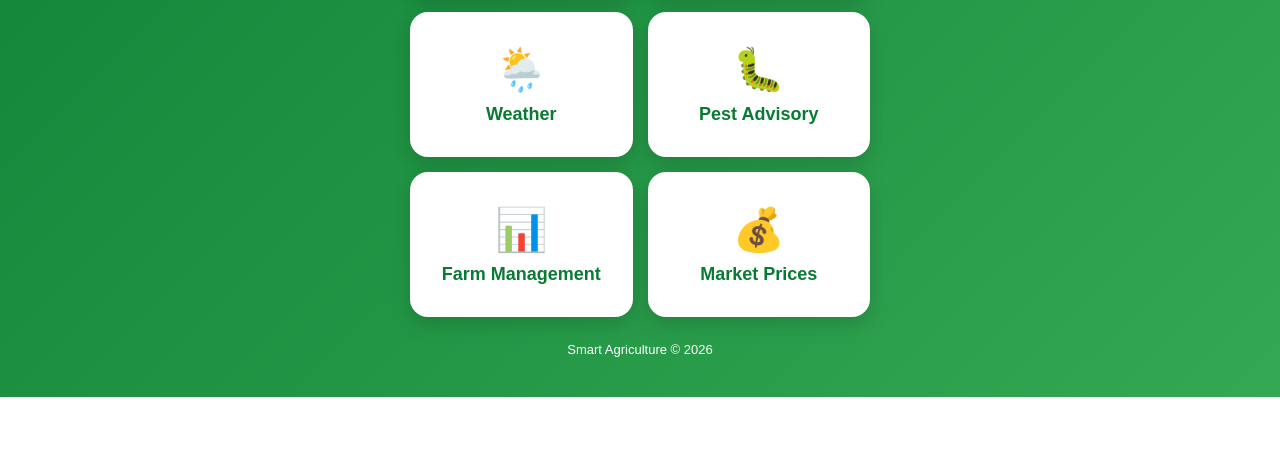
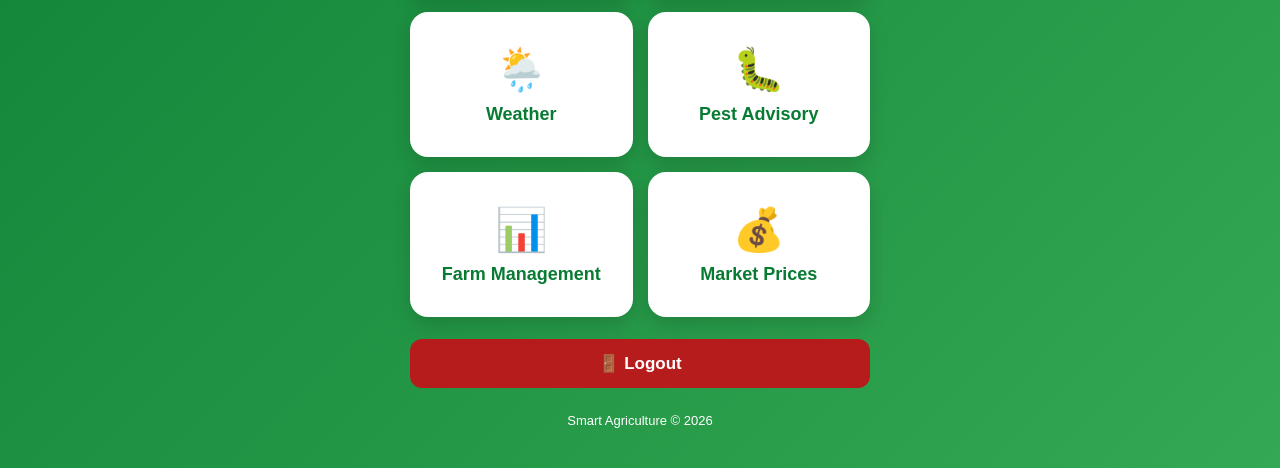
Before and after one commit to naveenVirat18-art/Smart-Agriculture-advisory-system-, a website: page home.html in a window 1280 px wide. Shown: the part 657-1125 px from the top of the page. Before the commit the page ends 1054 px from the top, so only its background shows below. Drawn offline with Linux system fonts and the light colour scheme.

Commit message:
Implement logout button and functionality
Added a logout button and functionality to the home page.

```diff
--- a/home.html
+++ b/home.html
@@ -106,6 +106,26 @@
     .card h3 {
       color: #087b32;
       font-size: 18px;
+    }
+
+    /* LOGOUT BUTTON */
+    .logout-btn {
+      display: block;
+      width: 100%;
+      padding: 14px;
+      margin-top: 22px;
+      border: none;
+      border-radius: 12px;
+      background: #b71c1c;
+      color: white;
+      font-size: 17px;
+      font-weight: bold;
+      cursor: pointer;
+    }
+
+    .logout-btn:active {
+      transform: scale(.97);
+      background: #8e0000;
     }
 
     .footer {
@@ -239,6 +259,12 @@
     </div>
 
 
+    <!-- LOGOUT BUTTON -->
+    <button class="logout-btn" onclick="logoutUser()">
+      🚪 Logout
+    </button>
+
+
     <div class="footer">
       Smart Agriculture © 2026
     </div>
@@ -259,6 +285,18 @@
 
     }
 
+
+    // Logout
+    function logoutUser() {
+
+      localStorage.removeItem("farmerLoggedIn");
+
+      localStorage.removeItem("farmerName");
+
+      window.location.href = "index.html";
+
+    }
+
   </script>
 
 </body>
```
